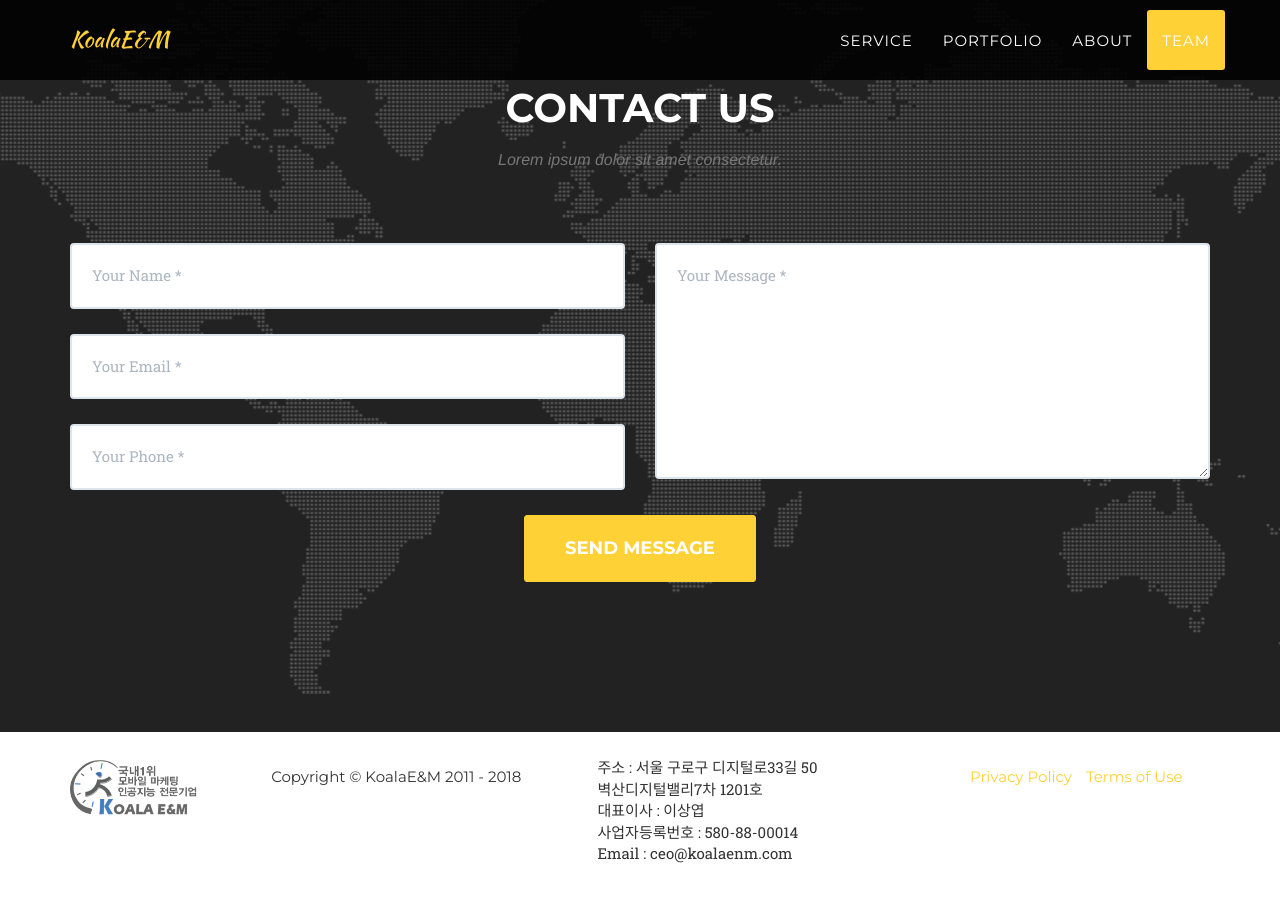
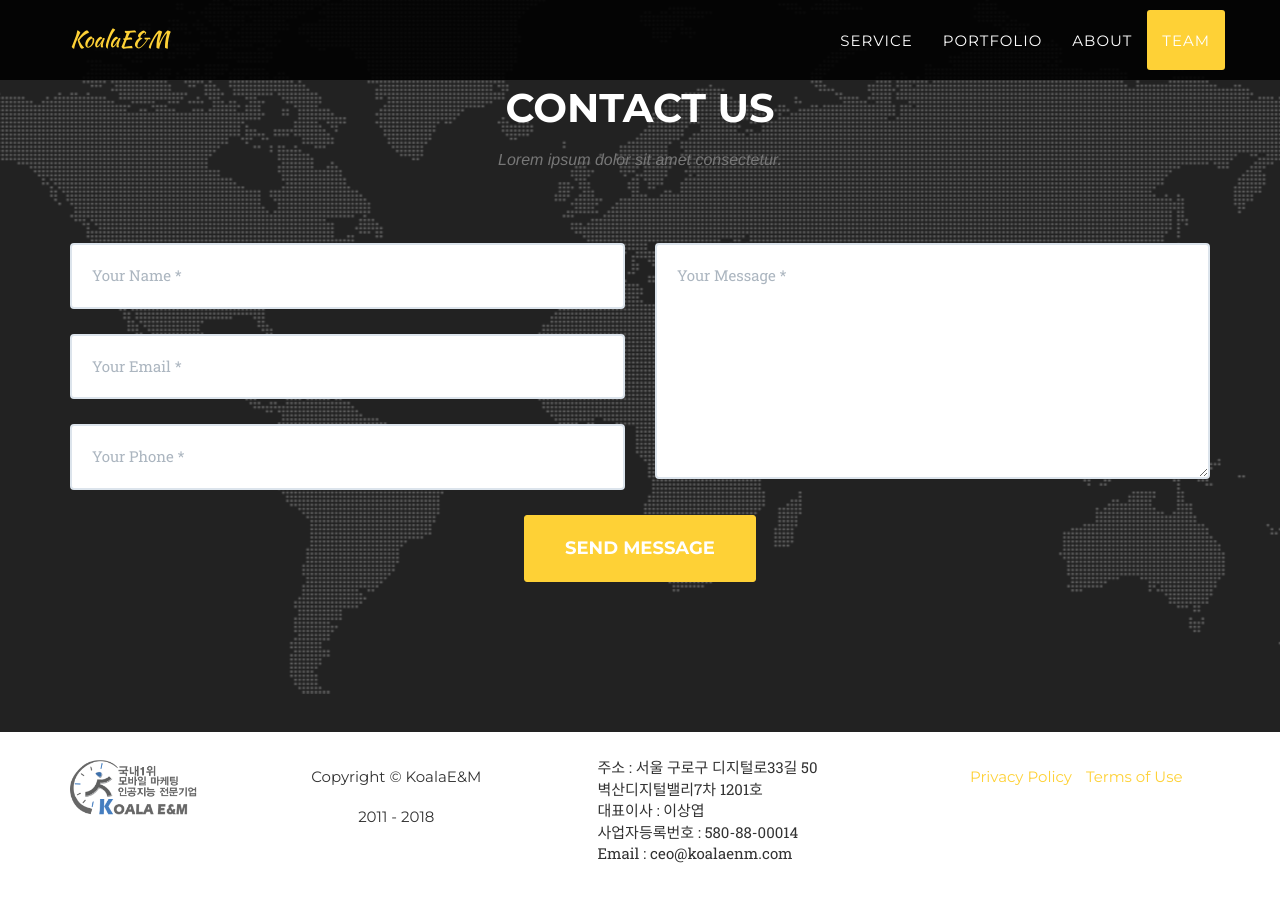
Before and after one commit to koalasurvey/koalasurvey.github.io, a Jekyll site: the page built from index.html, in a window 1280 px wide and 900 px high, scrolled down 5741 px. Built offline with Jekyll 4.4.1, drawn with Linux system fonts in a browser that asks for light colours; some web fonts are replaced.

Commit message:
footer 년도표시

```diff
--- a/_includes/footer.html
+++ b/_includes/footer.html
@@ -5,7 +5,7 @@
                     <img style="width: 127px;float: left;" src="img/logos/logo_desc.png">
                 </div>
                 <div class="col-md-3">
-                    <span class="copyright">Copyright &copy; {{ site.title }} 2011 - {{ 'now' | date: "%Y" }}</span>
+                    <span class="copyright">Copyright &copy; {{ site.title }} <br>2011 - {{ 'now' | date: "%Y" }}</span>
                 </div>
                 <div class="col-md-4">
                     <ul style="list-style:none;text-align:left;">
```
